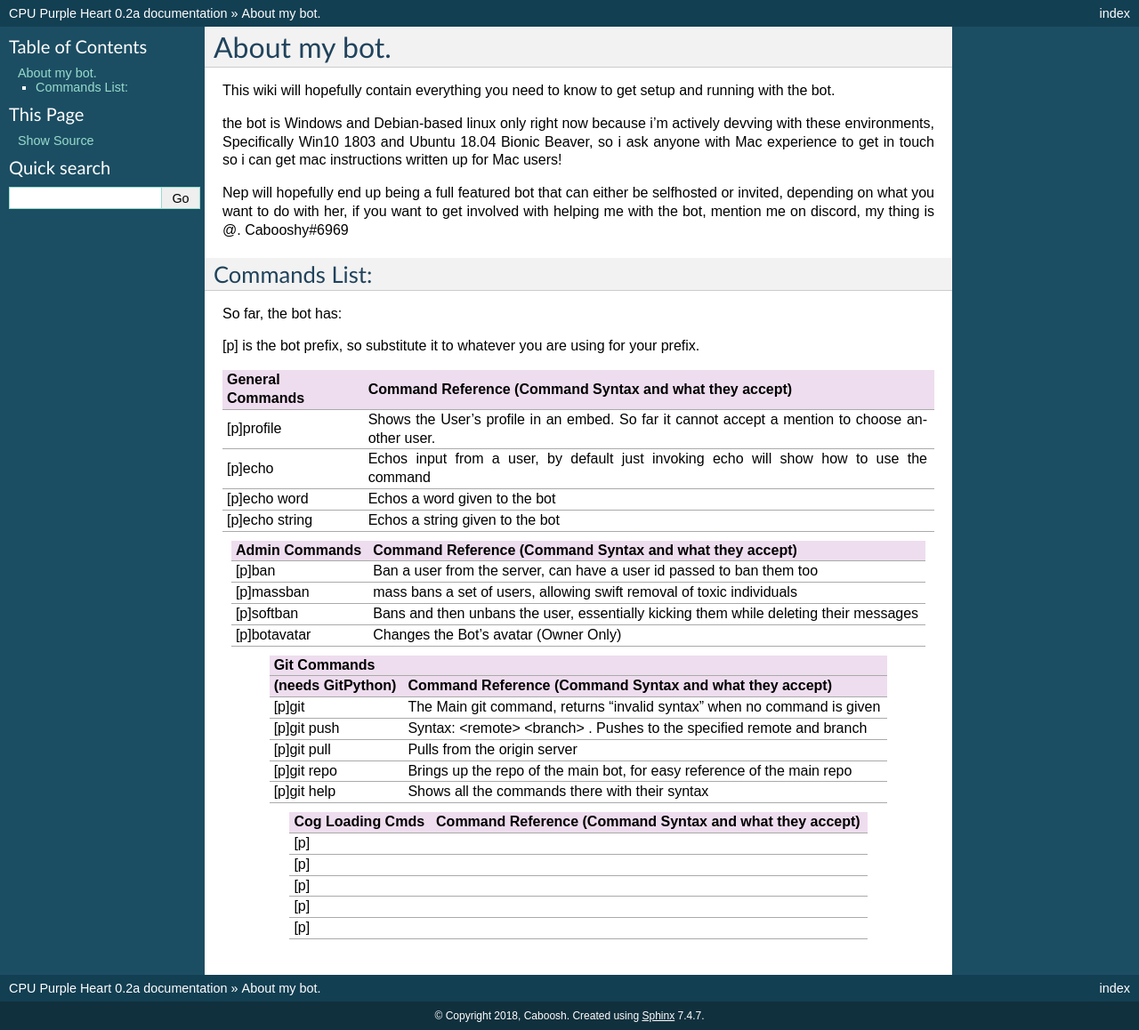
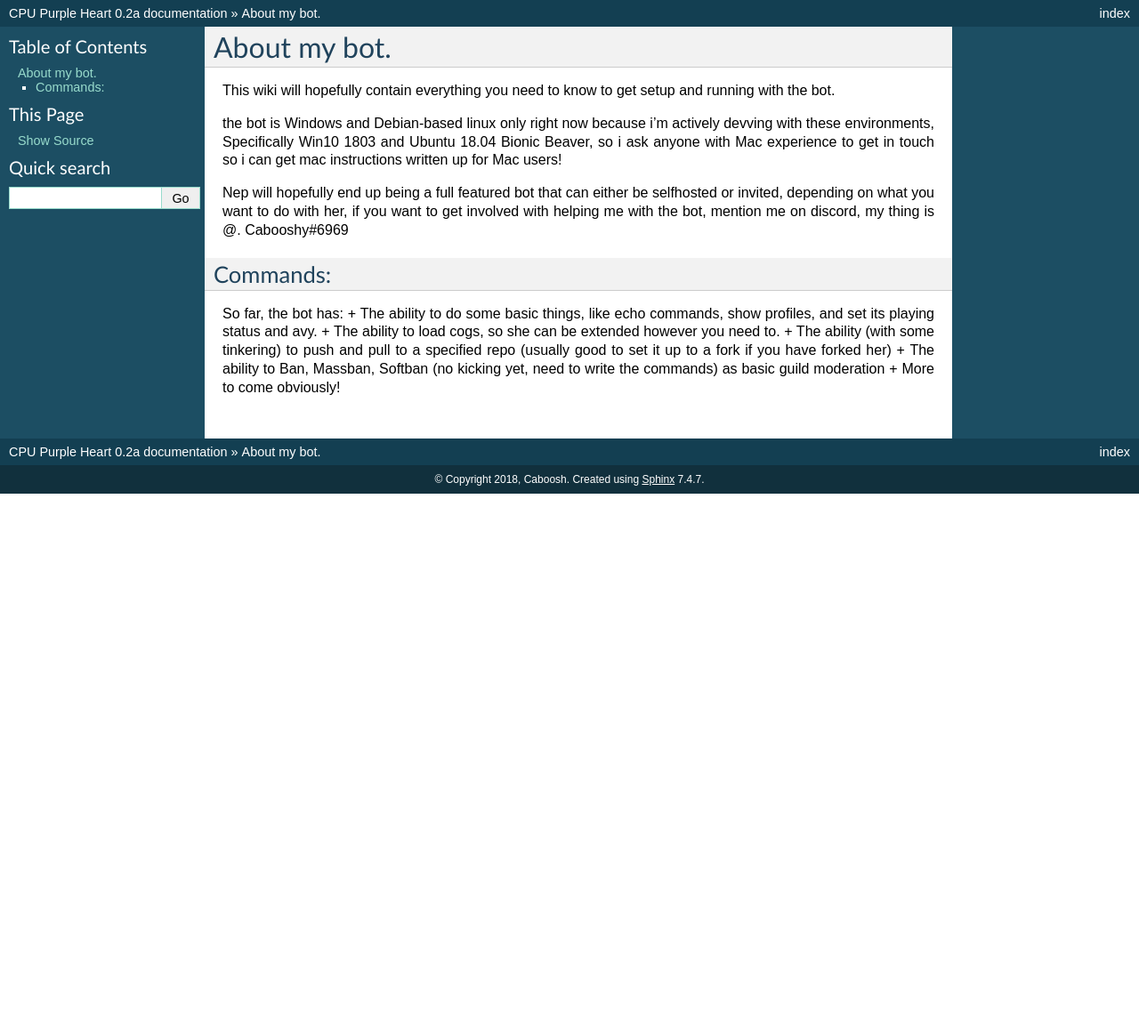
Before and after one commit to Caboosh/CPU-Purple-Heart, a Sphinx documentation site: the page built from docs/source/about.rst, in a window 1280 px wide. Shown: the whole page at 89% size. Built offline with Sphinx 7.4.7, drawn with Linux system fonts in a browser that asks for light colours; after the commit the page ends 900 px from its top, so only the background shows below that.

Commit message:
changes kek

```diff
--- a/docs/source/about.rst
+++ b/docs/source/about.rst
@@ -11,48 +11,12 @@ the bot is Windows and Debian-based linux only right now because i'm actively de
 Nep will hopefully end up being a full featured bot that can either be selfhosted or invited, depending on what you want to do with her, if you want to get involved with helping me with the bot, mention me on discord, my thing is @. Cabooshy#6969
 
 
-Commands List:
-==============
+Commands:
+=========
 
 So far, the bot has:
-
-[p] is the bot prefix, so substitute it to whatever you are using for your prefix.
-
-================  ===============================================================================================
-General Commands  Command Reference (Command Syntax and what they accept)
-================  ===============================================================================================
-[p]profile        Shows the User's profile in an embed. So far it cannot accept a mention to choose another user.
-[p]echo           Echos input from a user, by default just invoking echo will show how to use the command
-[p]echo word      Echos a word given to the bot
-[p]echo string    Echos a string given to the bot
-================  ===============================================================================================
-
-================  =====================================================================================
-Admin Commands    Command Reference (Command Syntax and what they accept)
-================  =====================================================================================
-[p]ban            Ban a user from the server, can have a user id passed to ban them too
-[p]massban        mass bans a set of users, allowing swift removal of toxic individuals
-[p]softban        Bans and then unbans the user, essentially kicking them while deleting their messages
-[p]botavatar      Changes the Bot's avatar (Owner Only)
-================  =====================================================================================
-
-=================  =======================================================================
-Git Commands
-(needs GitPython)  Command Reference (Command Syntax and what they accept)
-=================  =======================================================================
-[p]git             The Main git command, returns "invalid syntax" when no command is given
-[p]git push        Syntax: <remote> <branch> . Pushes to the specified remote and branch
-[p]git pull        Pulls from the origin server
-[p]git repo        Brings up the repo of the main bot, for easy reference of the main repo
-[p]git help        Shows all the commands there with their syntax
-=================  =======================================================================
-
-=================  =======================================================================
-Cog Loading Cmds   Command Reference (Command Syntax and what they accept)
-=================  =======================================================================
-[p]
-[p]
-[p]
-[p]
-[p]
-=================  =======================================================================
++ The ability to do some basic things, like echo commands, show profiles, and set its playing status and avy.
++ The ability to load cogs, so she can be extended however you need to.
++ The ability (with some tinkering) to push and pull to a specified repo (usually good to set it up to a fork if you have forked her)
++ The ability to Ban, Massban, Softban (no kicking yet, need to write the commands) as basic guild moderation
++ More to come obviously!
```
